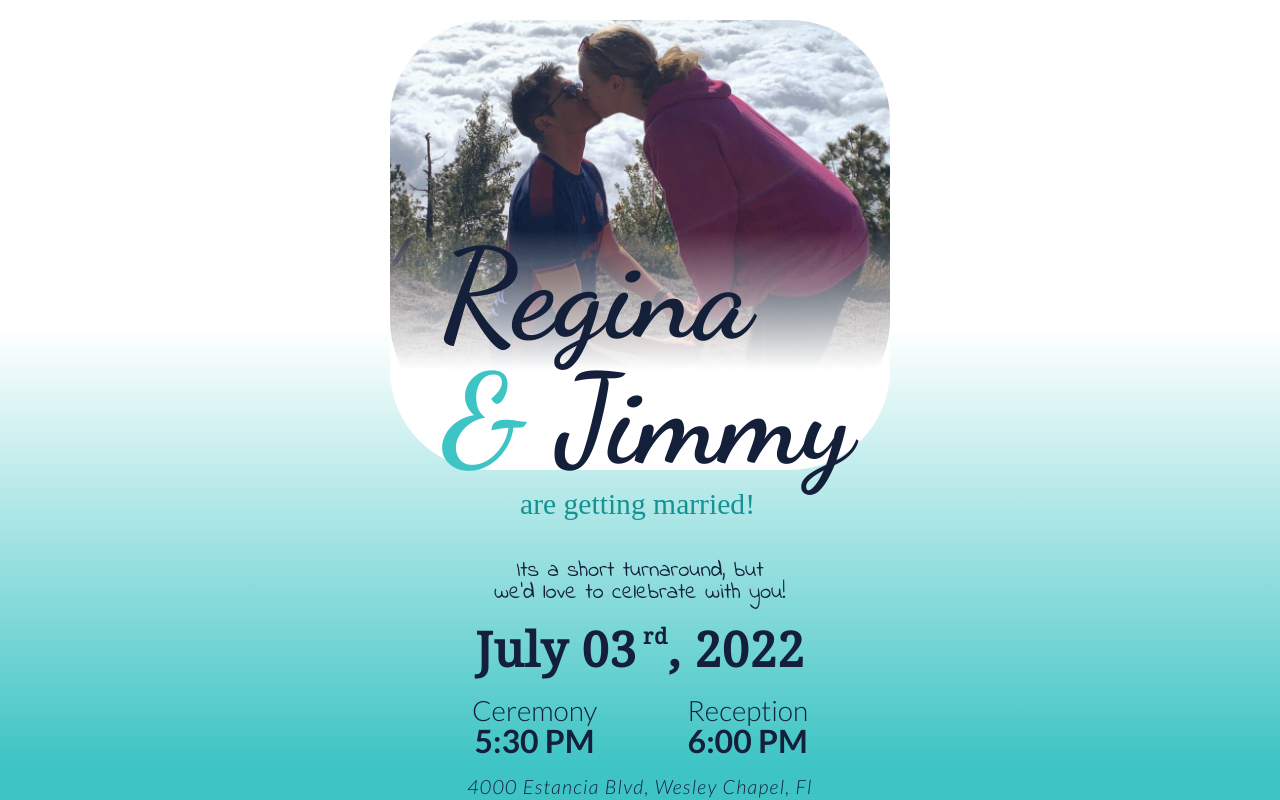
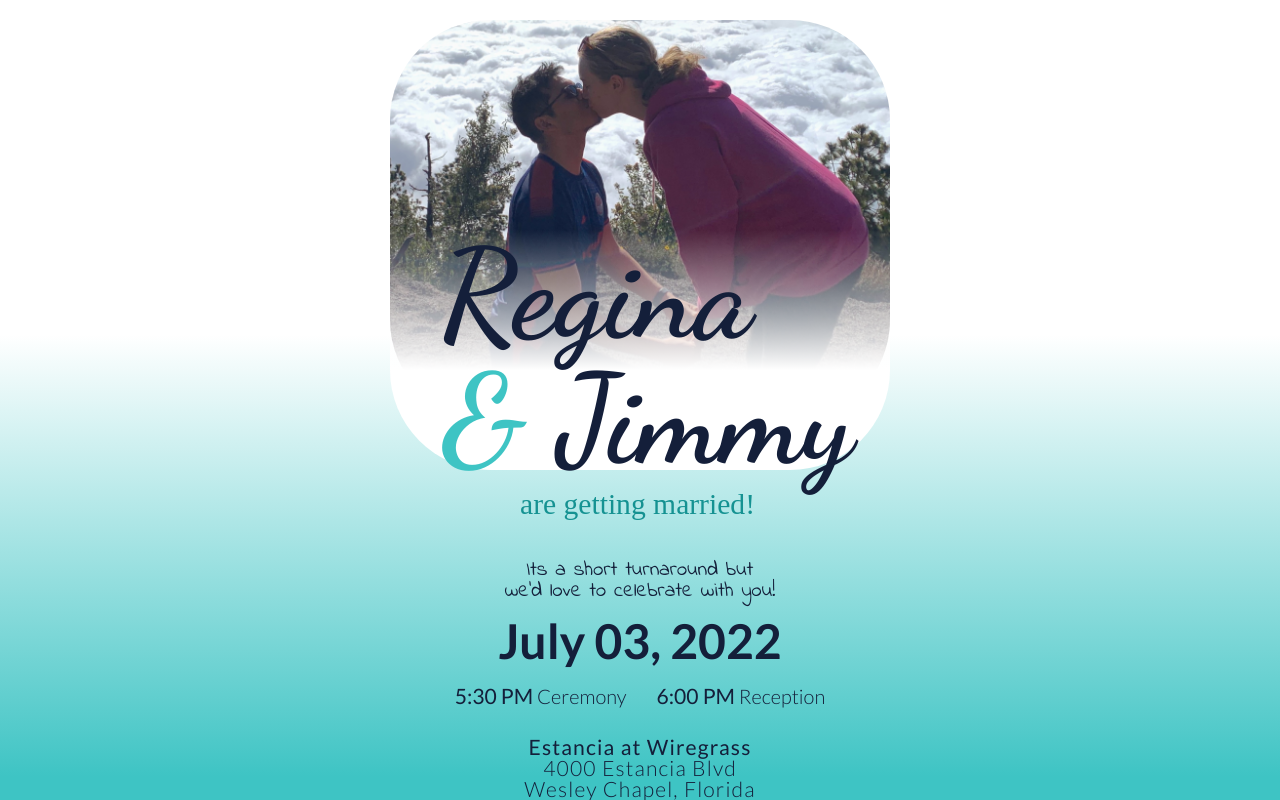
Before and after one commit to rgdonovan/wedding-survey, a React (Create React App) app: page / in a window 1280 px wide. Shown: the top 800 px of the page. Built offline with nearby package versions, Linux system fonts and the light colour scheme; a web font is replaced by a local one.

Commit message:
changed styles again

```diff
--- a/src/App.js
+++ b/src/App.js
@@ -11,14 +11,14 @@ function App() {
         </div>
       </div >
       <div className="info">
-        <p className="info__top">Its a short turnaround, but <br />we'd love to celebrate with you!</p>
-        <h2 className="info__date">July 03<span> rd</span>, 2022</h2>
+        <p className="info__top">Its a short turnaround but <br />we'd love to celebrate with you!</p>
+        <h2 className="info__date">July 03, 2022</h2>
 
         <div className="timebox">
-          <h2 className="timebox__time"><span>Ceremony </span><br />5:30 PM</h2>
-          <h2 className="timebox__time"><span> Reception </span><br />6:00 PM</h2>
+          <h2 className="timebox__time">5:30 PM<span> Ceremony </span></h2>
+          <h2 className="timebox__time">6:00 PM<span> Reception </span></h2>
         </div>
-        <h3 className="info__location">4000 Estancia Blvd, Wesley Chapel, Fl</h3>
+        <h3 className="info__location">Estancia at Wiregrass<br /><span>4000 Estancia Blvd<br />Wesley Chapel, Florida</span></h3>
         <h2 className="info__deadline">Please RSVP by<br /> <span>April 30th</span></h2>
         <nav>
           <a href="https://forms.gle/DzH5CZ1R2ZX4mm2S9">RSVP</a>
--- a/src/index.scss
+++ b/src/index.scss
@@ -204,34 +204,24 @@ html {
   padding: 30px 20px 0;
   font-family: 'Lato', sans-serif;
   color: rgb(20 31 58);
-  max-width: 440px;
+  max-width: 400px;
   margin: 25px auto;
 
   &__top {
-    font-size: 1.4rem;
+    font-size: 1.3rem;
     font-family: 'Indie Flower', cursive;
   }
 
   &__date {
-    font-family: 'Noto Serif', serif;
+    font-family: 'Lato', sans-serif;
     font-size: 3rem;
     font-weight: 700;
-    margin: 20px 0;
-    letter-spacing: 0.8px;
-
+    margin: 15px 0 20px;
 
     span {
       font-size: 1.35rem;
       vertical-align: top;
     }
-  }
-
-  &__location {
-    font-style: italic;
-    font-size: 1.22rem;
-    font-weight: 400;
-    margin-bottom: 5px;
-    letter-spacing: 1.3px;
   }
 
   &__text {
@@ -245,7 +235,7 @@ html {
     font-weight: 700;
     line-height: 1;
     padding: 10px 0;
-    margin-bottom: 40px;
+    margin-bottom: 30px;
 
     border: 5px double black;
 
@@ -255,22 +245,30 @@ html {
     }
   }
 
+  &__location {
+    font-family: "Lato";
+    font-size: 1.32rem;
+    font-weight: 400;
+    margin-bottom: 30px;
+    letter-spacing: 1.15px;
+
+    span {
+      font-weight: 300;
+    }
+  }
+
   .timebox {
     display: flex;
     justify-content: center;
-    gap: 90px;
-    margin-bottom: 20px;
+    gap: 30px;
+    margin-bottom: 30px;
     font-family: 'Lato',
       sans-serif;
+    font-size: 1.32rem;
 
-    &__time {
-      font-size: 2rem;
-      font-weight: 700;
-
-      span {
-        font-weight: 300;
-        font-size: 1.75rem;
-      }
+    span {
+      font-weight: 300;
+      font-size: 1.25rem;
     }
   }
 
```
